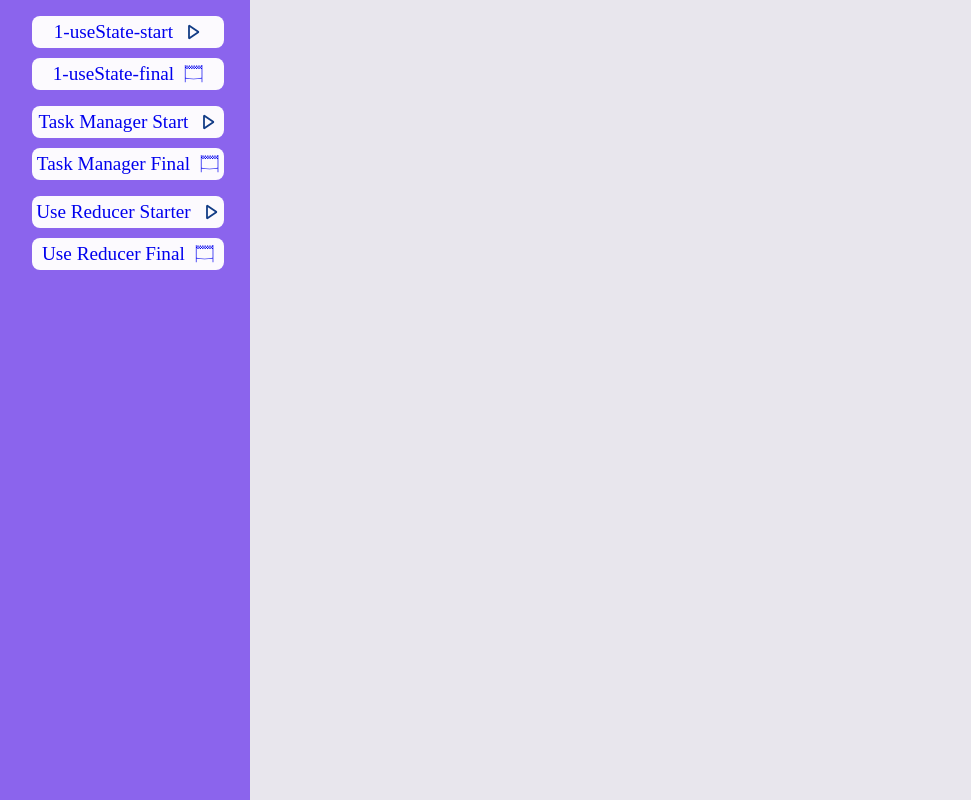
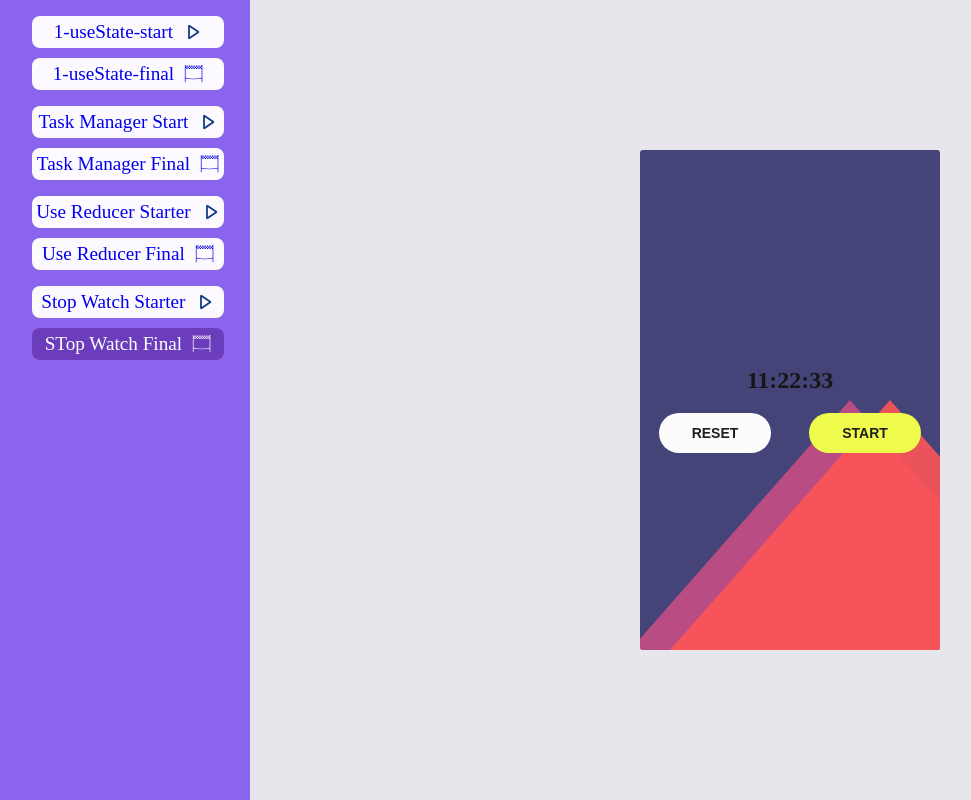
Before and after one commit to vindexTOS/react-typescript-course-2023, a React (Vite) app: page /stop-watch-final in a window 1280 px wide. Shown: the whole page, without its empty margins (0-971 px from the left). Built offline with nearby package versions, Linux system fonts and the light colour scheme.

Commit message:
stop watch styling start

```diff
--- a/src/App.tsx
+++ b/src/App.tsx
@@ -5,6 +5,8 @@ import TaskManagerStarter from './training-field/2-task-manager/starter/TaskMana
 import TaskManagerFinal from './training-field/2-task-manager/final/TaskManagerFinal'
 import Usereducerstarter from './training-field/3-user-reducer/starter/1-use-reducer-starter'
 import Usereducerfinal from './training-field/3-user-reducer/final/1-use-reducer-final'
+import StopWatchStarter from './training-field/4-sports-timer/starter/StopWatchStarter'
+import StopWatchFinal from './training-field/4-sports-timer/final/StopWatchFinal'
 import { Route, Routes } from 'react-router-dom'
 function App() {
   return (
@@ -13,10 +15,15 @@ function App() {
       <Routes>
         <Route path="use-state-final" element={<UseStatePrimitiveFinal />} />
         <Route path="use-state-start" element={<UseStatePrimitiveStarter />} />
+
         <Route path="task-manager-starter" element={<TaskManagerStarter />} />
         <Route path="task-manager-final" element={<TaskManagerFinal />} />
+
+        <Route path="use-reducer-starter" element={<Usereducerstarter />} />
         <Route path="use-reducer-final" element={<Usereducerfinal />} />
-        <Route path="use-reducer-starter" element={<Usereducerstarter />} />
+
+        <Route path="stop-watch-starter" element={<StopWatchStarter />} />
+        <Route path="stop-watch-final" element={<StopWatchFinal />} />
       </Routes>
     </main>
   )
--- a/src/components/NavigationData.tsx
+++ b/src/components/NavigationData.tsx
@@ -42,4 +42,10 @@ export const NavLinks: LinkType[] = [
     'Use Reducer Final',
     'use-reducer-final',
   ),
+  new LinkClass(
+    'Stop Watch Starter',
+    'stop-watch-starter',
+    'STop Watch Final',
+    'stop-watch-final',
+  ),
 ]
--- a/src/index.css
+++ b/src/index.css
@@ -65,7 +65,7 @@ main {
   gap: 5px;
 }
 
-/*  Task Manager Styling */
+/*  Task Manager Styling //////////////////////////////////////////////////////////////////////////////////////////////////////////////////////////////*/
 
 .task-body {
   width: 100%;
@@ -314,3 +314,97 @@ main {
 .save:hover {
   color: rgb(0, 152, 223);
 }
+/* stop watch ////////////////////////////////////////////////////////////////////////////////////////////////////////////// */
+
+.watch-wrapper {
+  display: flex;
+  justify-content: center;
+  align-items: center;
+  flex-direction: column;
+  opacity: 0.9;
+
+  background-color: #34336c;
+  width: 300px;
+  height: 500px;
+  border-radius: 3px;
+  position: relative; /* Add position relative to establish containing context */
+  overflow: hidden;
+}
+
+.watch-wrapper::before {
+  z-index: -10;
+  position: absolute;
+  opacity: 0.9;
+  content: '';
+  bottom: 0px;
+  left: 210px;
+  transform: translateX(-50%);
+  width: 0;
+  height: 0;
+  border-left: 220px solid transparent;
+  border-right: 220px solid transparent;
+  border-bottom: 250px solid #c33e79;
+}
+.watch-wrapper::after {
+  z-index: -9;
+  opacity: 0.9;
+  position: absolute;
+  content: '';
+  bottom: 0px;
+  left: 250px;
+  transform: translateX(-50%);
+  width: 0;
+  height: 0;
+  border-left: 220px solid transparent;
+  border-right: 220px solid transparent;
+  border-bottom: 250px solid #ff4646;
+}
+.triangle {
+  width: 0;
+  height: 0;
+  border-left: 50px solid transparent;
+  border-right: 50px solid transparent;
+  border-bottom: 100px solid #ff4646;
+}
+
+.btn-wrapper {
+  width: 100%;
+  display: flex;
+  justify-content: space-around;
+}
+
+.reset-btn {
+  background-color: white;
+  height: 40px;
+
+  width: 7rem;
+  border: none;
+  border-radius: 25px;
+
+  color: rgb(11, 10, 10);
+  font-size: 14px;
+  font-weight: bold;
+  cursor: pointer;
+  transition: 0.2s ease-in-out;
+}
+
+.start-btn {
+  background-color: #f1ff3c;
+  height: 40px;
+
+  width: 7rem;
+  border: none;
+  border-radius: 25px;
+
+  color: rgb(11, 10, 10);
+  font-size: 14px;
+  font-weight: bold;
+  cursor: pointer;
+  transition: 0.2s ease-in-out;
+}
+.reset-btn:hover {
+  background-color: #dae0f5;
+}
+.start-btn:hover {
+  background-color: rgb(254, 229, 87);
+}
--- /dev/null
+++ b/src/training-field/4-sports-timer/final/StopWatchFinal.tsx
@@ -0,0 +1,19 @@
+import React from 'react'
+
+const StopWatch = () => {
+  return (
+    <section className=" dispaly-center ">
+      <div className="watch-wrapper">
+        <div className="time-wrapper">
+          <h1>11:22:33</h1>
+        </div>
+        <div className="btn-wrapper">
+          <button className="reset-btn">RESET</button>
+          <button className="start-btn">START</button>
+        </div>
+      </div>
+    </section>
+  )
+}
+
+export default StopWatch
--- /dev/null
+++ b/src/training-field/4-sports-timer/starter/StopWatchStarter.tsx
@@ -0,0 +1,7 @@
+import React from 'react'
+
+const StopWatch = () => {
+  return <div></div>
+}
+
+export default StopWatch
```
